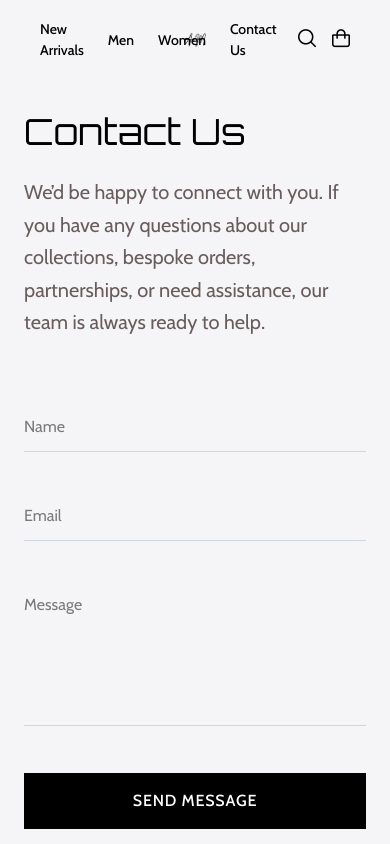
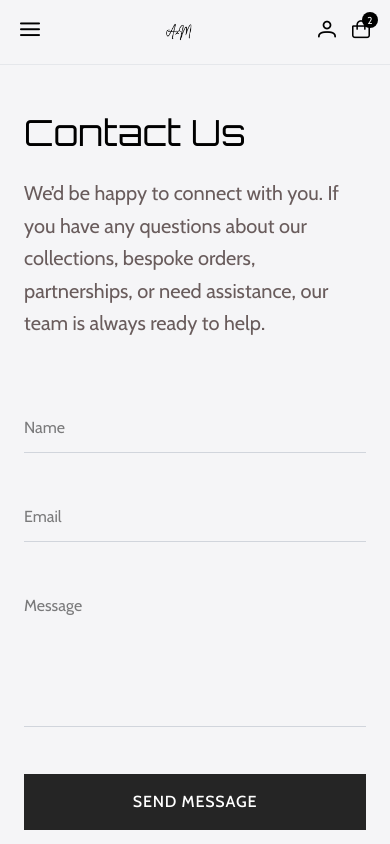
Before and after one commit to Deyjuwon/axm, a Vue app: page /contact in a window 390 px wide. Shown: the top 844 px of the page. Built offline with nearby package versions, Linux system fonts and the light colour scheme.

Commit message:
Made navbar responsive for mobile

```diff
--- a/src/components/Footer.vue
+++ b/src/components/Footer.vue
@@ -1,9 +1,10 @@
 <script setup>
+import { RouterLink } from 'vue-router';
 </script>
 
 
 <template>
-  <footer class="rounded-t-4xl px-8 py-16 md:py-24 bg-[#695C5C] text-white">
+  <footer class="rounded-t-4xl px-8 py-16 md:py-24 bg-[#252525] text-white">
 
 
     <div class="flex flex-col items-center text-center gap-4 max-w-2xl mx-auto">
@@ -30,7 +31,7 @@
 
       <div class="flex gap-6">
         <a href="#" class="hover:text-white transition">About Us</a>
-        <a href="#" class="hover:text-white transition">Contact Us</a>
+        <RouterLink to="/contact" class="hover:text-white transition">Contact Us</RouterLink>
         <a href="#" class="hover:text-white transition">FAQs</a>
       </div>
 
--- a/src/components/NavBar.vue
+++ b/src/components/NavBar.vue
@@ -1,74 +1,110 @@
 <script setup>
+import { ref } from 'vue';
 import logo from '@/assets/logo.png';
-import { RouterLink, useRoute } from 'vue-router';
+import { RouterLink } from 'vue-router';
 
-const route = useRoute();
-
-const isActive = (path) => route.path === path;
+const mobileMenuOpen = ref(false);
 </script>
 
 <template>
-  <nav class="grid font-orbitron grid-cols-3 items-center px-10 h-16 bg-[#F5F5F7] text-[14px] font-medium">
+  <nav class="bg-[#F5F5F7] border-b border-gray-200">
 
-    <div class="flex items-center gap-6 h-full">
+    <!-- Desktop -->
+    <div class="hidden md:grid grid-cols-3 items-center px-10 h-16 text-[14px] font-medium">
+      <!-- Left -->
+      <div class="flex items-center gap-6">
+        <RouterLink to="/newarrivals">New Arrivals</RouterLink>
+        <RouterLink to="/men">Men</RouterLink>
+        <RouterLink to="/women">Women</RouterLink>
+        <RouterLink to="/contact">Contact Us</RouterLink>
+      </div>
 
-      <RouterLink to="/newarrivals" class="relative hover:opacity-60 transition">
-        New Arrivals
-        <span
-          v-if="isActive('/newarrivals')"
-          class="absolute left-1/2 -translate-x-1/2 -bottom-1 w-1/2 h-2px bg-black"
-        ></span>
-      </RouterLink>
+      <!-- Center -->
+      <div class="flex justify-center">
+        <RouterLink to="/">
+          <img :src="logo" alt="AXM" class="h-12" />
+        </RouterLink>
+      </div>
 
-      <RouterLink to="/men" class="relative hover:opacity-60 transition">
-        Men
-        <span
-          v-if="isActive('/men')"
-          class="absolute left-1/2 -translate-x-1/2 -bottom-1 w-1/2 h-2px bg-black"
-        ></span>
-      </RouterLink>
-
-      <RouterLink to="/women" class="relative hover:opacity-60 transition">
-        Women
-        <span
-          v-if="isActive('/women')"
-          class="absolute left-1/2 -translate-x-1/2 -bottom-1 w-1/2 h-2px bg-black"
-        ></span>
-      </RouterLink>
-
-      <RouterLink to="/contact" class="relative hover:opacity-60 transition">
-        Contact Us
-        <span
-          v-if="isActive('/contact')"
-          class="absolute left-1/2 -translate-x-1/2 -bottom-1 w-1/2 h-2px bg-black"
-        ></span>
-      </RouterLink>
-
+      <!-- Right -->
+      <div class="flex justify-end gap-4">
+        <button><i class="pi pi-search"></i></button>
+        <button><i class="pi pi-shopping-bag"></i></button>
+      </div>
     </div>
 
+    <!-- Mobile -->
+    <div class="md:hidden h-16 flex items-center justify-between px-5">
 
-    <div class="flex justify-center items-center h-full">
+      <!-- Hamburger -->
+      <button @click="mobileMenuOpen = !mobileMenuOpen">
+        <i class="pi pi-bars text-xl"></i>
+      </button>
+
+      <!-- Logo -->
       <RouterLink to="/">
         <img
           :src="logo"
-          alt="Axm Logo"
-          class="h-20 md:h-12 object-contain"
+          alt="AXM"
+          class="h-10 object-contain"
         />
       </RouterLink>
+
+      <!-- Icons -->
+      <div class="flex items-center gap-4">
+        <button>
+          <i class="pi pi-user text-lg"></i>
+        </button>
+
+        <button class="relative">
+          <i class="pi pi-shopping-bag text-lg"></i>
+
+          <span
+            class="absolute -top-2 -right-2 bg-black text-white text-[10px] rounded-full w-4 h-4 flex items-center justify-center"
+          >
+            2
+          </span>
+        </button>
+      </div>
     </div>
 
+    <!-- Mobile Drawer -->
+    <transition name="fade">
+      <div
+        v-if="mobileMenuOpen"
+        class="md:hidden border-t border-gray-200 bg-white"
+      >
+        <div class="flex flex-col py-4">
+          <RouterLink
+            to="/newarrivals"
+            class="px-5 py-3 hover:bg-gray-50"
+          >
+            New Arrivals
+          </RouterLink>
 
-    <div class="flex justify-end items-center gap-4 h-full">
+          <RouterLink
+            to="/men"
+            class="px-5 py-3 hover:bg-gray-50"
+          >
+            Men
+          </RouterLink>
 
-      <button class="hover:opacity-60 transition">
-        <span class="pi pi-search text-lg"></span>
-      </button>
+          <RouterLink
+            to="/women"
+            class="px-5 py-3 hover:bg-gray-50"
+          >
+            Women
+          </RouterLink>
 
-      <button class="hover:opacity-60 transition relative">
-        <span class="pi pi-shopping-bag text-lg"></span>
-      </button>
-
-    </div>
+          <RouterLink
+            to="/contact"
+            class="px-5 py-3 hover:bg-gray-50"
+          >
+            Contact Us
+          </RouterLink>
+        </div>
+      </div>
+    </transition>
 
   </nav>
 </template>
--- a/src/views/ContactView.vue
+++ b/src/views/ContactView.vue
@@ -52,7 +52,7 @@ const contactInfo = {
 
           <button
             type="submit"
-            class="w-full cursor-pointer bg-black text-white py-4 uppercase tracking-wider font-medium hover:bg-[#695C5C] transition duration-300"
+            class="w-full cursor-pointer bg-[#252525] text-white py-4 uppercase tracking-wider font-medium hover:bg-[#695C5C] transition duration-300"
           >
             Send Message
           </button>
```
Also changed, not shown: 2 other files (tests, documents, lock files or other folders).
